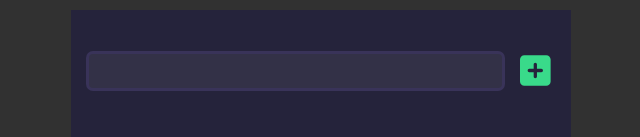
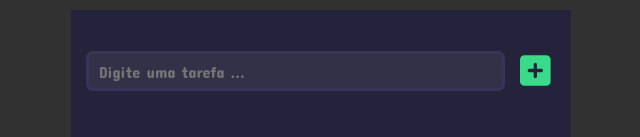
Before and after one commit to erickdpaula/task-manager, an Angular app: page / in a window 1280 px wide. Shown: the top 137 px of the page, without its empty margins (319-959 px from the left). Built offline with nearby package versions, Linux system fonts and the light colour scheme.

Commit message:
Animacao de erro entrada vazia

```diff
--- a/src/app/components/task/task.component.css
+++ b/src/app/components/task/task.component.css
@@ -36,6 +36,71 @@
   background: #ffffff10;
   outline: none;
 }
+.inputEmpty{
+  animation: 1.5s error ease-out;
+}
+
+@keyframes shakeError{
+  20%{
+    transform: translateX(20px);
+  }
+  40%{
+    transform: translateX(-20px);
+  }
+  60%{
+    transform: translateX(10px);
+  }
+  80%{
+    transform: translateX(-10px);
+  }
+  100%{
+    transform: translateX(0);
+  }
+}
+@keyframes resetBorder{
+  from{
+    border: 3px solid var(--red);
+    color: rgb(255, 103, 103);
+  }
+  to{
+    color: var(--white);
+    border: 3px solid var(--blue);
+  }
+}
+@keyframes vanish{
+  from {
+    opacity: 100%;
+  }
+  to {
+    opacity: 0;
+  }
+}
+@keyframes error{
+  0%{
+    border: 3px solid var(--red);
+    color: rgb(255, 103, 103);
+  }
+  10%{
+    transform: translateX(20px);
+  }
+  20%{
+    transform: translateX(-20px);
+  }
+  30%{
+    transform: translateX(10px);
+  }
+  40%{
+    transform: translateX(-10px);
+  }
+  50%{
+    transform: translateX(0);
+  }
+  90%{
+    color: var(--white);
+    border: 3px solid var(--blue);
+  }
+}
+
 .input-button{
   margin: 0;
   padding: 0;
@@ -83,14 +148,7 @@ input[type=checkbox]{
 input[type=checkbox]:checked{
   background: var(--green);
 }
-@keyframes vanish{
-  0%{
-    opacity: 100%;
-  }
-  100%{
-    opacity: 0;
-  }
-}
+
 .completed{
   animation: 0.3s vanish ease-out;
 }
--- a/src/app/components/task/task.component.html
+++ b/src/app/components/task/task.component.html
@@ -1,6 +1,6 @@
 <div class="container">
   <div class="input-container">
-    <input class="input-text" name="content" [(ngModel)]="content">
+    <input class="input-text" [ngClass]="{'inputEmpty': isEmptyInput}" name="content" [(ngModel)]="content" placeholder={{emptyMessage}} >
     <button class="input-button" (click)="addTask()"><fa-icon [icon]="faPlus"></fa-icon></button>
   </div>
 
--- a/src/app/components/task/task.component.ts
+++ b/src/app/components/task/task.component.ts
@@ -3,6 +3,7 @@ import { Component, OnInit } from '@angular/core';
 import { Task } from 'src/app/models/Task';
 import { faTrash, faCheck, faSquarePlus, faInfoCircle } from '@fortawesome/free-solid-svg-icons'
 import { TaskService } from 'src/app/services/task.service';
+import { isEmpty } from 'rxjs';
 
 @Component({
   selector: 'app-task',
@@ -21,6 +22,9 @@ export class TaskComponent implements OnInit{
   currentDate: string = this.date.toLocaleDateString()
 
   content:string = ''
+
+  emptyMessage: string = 'Digite uma tarefa ...'
+  isEmptyInput: boolean = false
 
   taskList:Task[] = [
     {
@@ -60,6 +64,12 @@ export class TaskComponent implements OnInit{
   // }
 
   addTask(){
+    if(this.content == ''){
+      this.isEmptyInput = true
+      setTimeout(() => {
+        this.isEmptyInput = false
+      }, 1000)
+    }else{
       let newTask = new Task()
       newTask.id = this.taskList.length
       newTask.content = this.content
@@ -68,9 +78,9 @@ export class TaskComponent implements OnInit{
       newTask.subTasks = []
       newTask.startDate = this.currentDate
       newTask.endDate = ""
-    // this.saveTask(newTask)
       this.taskList.push(newTask)
       console.log(newTask)
+    }
 
     this.content = ''
   }
```
Lines whose indentation alone changed are shown as unchanged.
